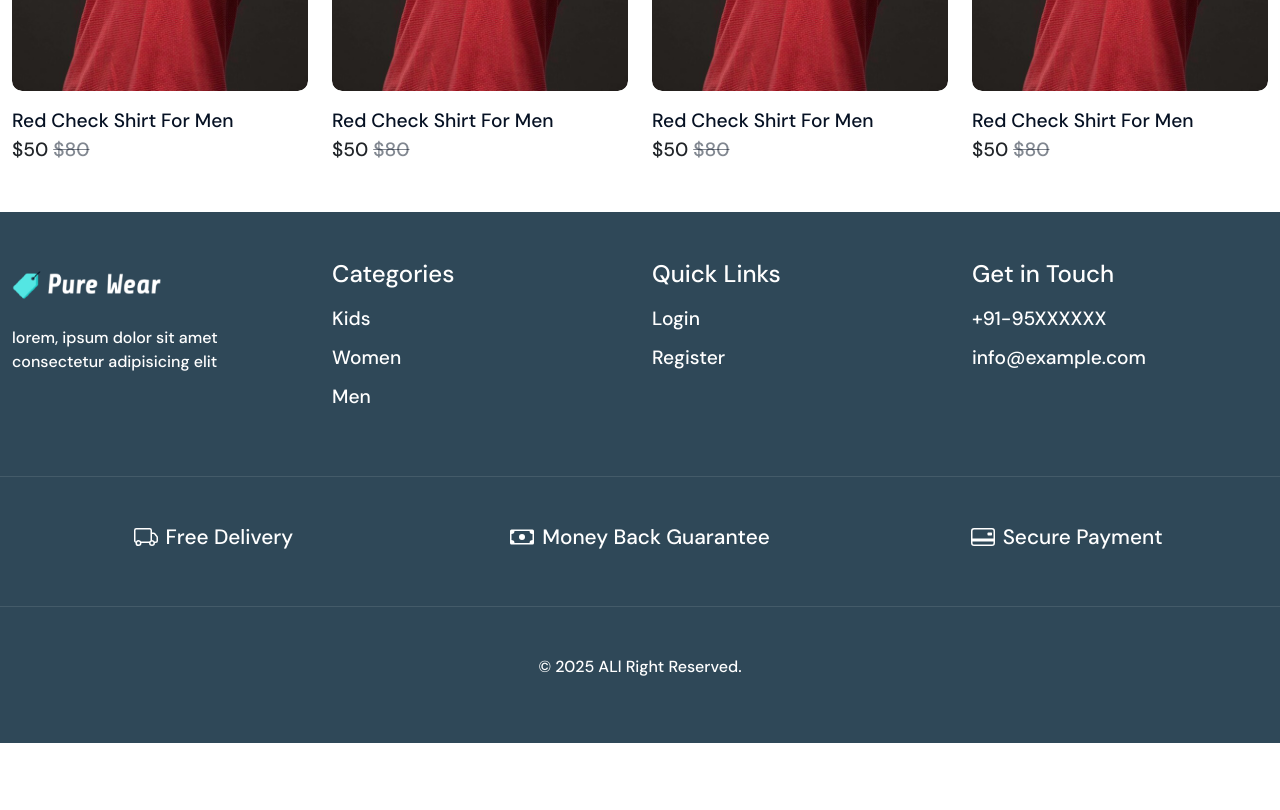
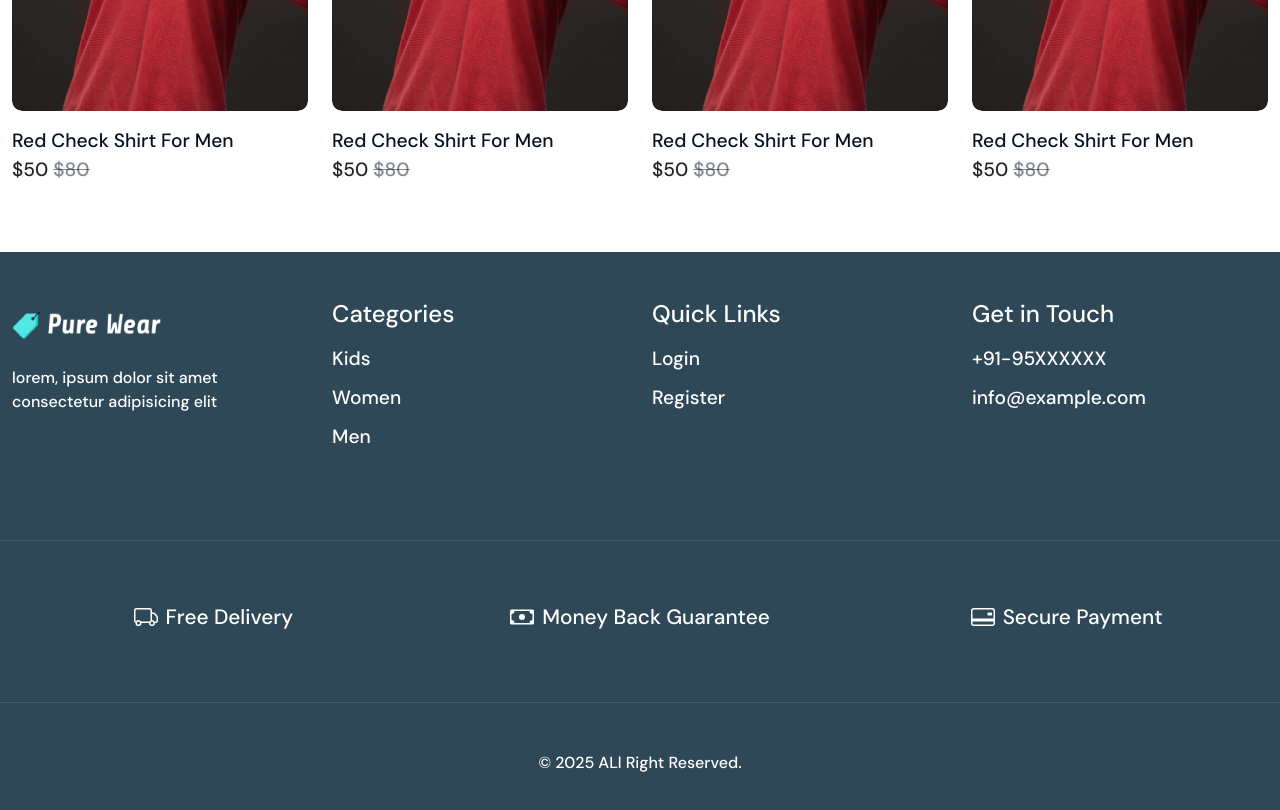
Before and after one commit to Tibro0/pure-wear, a React (Vite) app in the folder frontend/: page / in a window 1280 px wide. Shown: the part 2000-2810 px from the top of the page. Before the commit the page ends 2743 px from the top, so only its background shows below. Built offline with nearby package versions, Linux system fonts and the light colour scheme.

Commit message:
React Home Page Responsive

```diff
--- a/frontend/src/assets/css/style.scss
+++ b/frontend/src/assets/css/style.scss
@@ -87,6 +87,7 @@ ul {
     }
 }
 
+/* header start */
 header {
     .navbar-expand-lg {
         .navbar-nav {
@@ -100,6 +101,9 @@ header {
     }
 }
 
+/* header end */
+
+/* section-1 start */
 .section-1 {
     .swiper {
         .swiper-wrapper {
@@ -117,6 +121,9 @@ header {
     }
 }
 
+/* section-1 end */
+
+/* Latest Products & Featured Products start */
 .product {
     .card-img {
         overflow: hidden;
@@ -143,6 +150,7 @@ header {
 
         .price {
             font-size: 1.2em;
+            padding-bottom: 20px;
 
             span {
                 color: rgba($primary-black, 0.5);
@@ -151,22 +159,46 @@ header {
     }
 }
 
+/* Latest Products & Featured Products end */
+
+/* footer start */
 footer {
     background-color: $tertiary-color;
-    h2{
+
+    h2 {
         font-size: 1.5em;
     }
+
     ul {
         li {
             margin-bottom: 10px;
+
             a {
                 font-size: 1.2em;
                 color: $primary-white;
             }
         }
     }
-    .sportlight{
+
+    .sportlight {
         border-top: 1px solid rgba($primary-white, 0.10);
         border-bottom: 1px solid rgba($primary-white, 0.10);
     }
 }
+
+/* footer end */
+
+/* responsive css start */
+@media (min-width: 200px) and (max-width:768px) {
+    .section-1 {
+        .swiper {
+            .swiper-wrapper {
+                .swiper-slide {
+                    height: 400px;
+                }
+            }
+        }
+    }
+}
+
+/* responsive css end */
--- a/frontend/src/components/Home.jsx
+++ b/frontend/src/components/Home.jsx
@@ -72,11 +72,11 @@ const Home = () => {
             <footer className='py-5 text-white'>
                 <div className='container'>
                     <div className='row mb-5'>
-                        <div className='col-md-3'>
+                        <div className='col-md-3 pb-sm-4'>
                             <img src={LogoBlack} alt="" width={150} />
                             <div className='pt-3 pe-5'>lorem, ipsum dolor sit amet consectetur adipisicing elit</div>
                         </div>
-                        <div className='col-md-3'>
+                        <div className='col-md-3 pb-sm-4'>
                             <h2 className='mb-3'>Categories</h2>
                             <ul>
                                 <li><a href="">Kids</a></li>
@@ -84,14 +84,14 @@ const Home = () => {
                                 <li><a href="">Men</a></li>
                             </ul>
                         </div>
-                        <div className='col-md-3'>
+                        <div className='col-md-3 pb-sm-4'>
                             <h2 className='mb-3'>Quick Links</h2>
                             <ul>
                                 <li><a href="">Login</a></li>
                                 <li><a href="">Register</a></li>
                             </ul>
                         </div>
-                        <div className='col-md-3'>
+                        <div className='col-md-3 pb-sm-4'>
                             <h2 className='mb-3'>Get in Touch</h2>
                             <ul>
                                 <li><a href="#">+91-95XXXXXX</a></li>
@@ -101,21 +101,21 @@ const Home = () => {
                     </div>
 
                     <div className='row sportlight py-5'>
-                        <div className='col-md-4'>
+                        <div className='col-md-4 py-sm-3'>
                             <div className='d-flex justify-content-center'>
-                                <svg xmlns="http://www.w3.org/2000/svg" width="24" height="24" fill="currentColor" class="bi bi-truck" viewBox="0 0 16 16"><path d="M0 3.5A1.5 1.5 0 0 1 1.5 2h9A1.5 1.5 0 0 1 12 3.5V5h1.02a1.5 1.5 0 0 1 1.17.563l1.481 1.85a1.5 1.5 0 0 1 .329.938V10.5a1.5 1.5 0 0 1-1.5 1.5H14a2 2 0 1 1-4 0H5a2 2 0 1 1-3.998-.085A1.5 1.5 0 0 1 0 10.5zm1.294 7.456A2 2 0 0 1 4.732 11h5.536a2 2 0 0 1 .732-.732V3.5a.5.5 0 0 0-.5-.5h-9a.5.5 0 0 0-.5.5v7a.5.5 0 0 0 .294.456M12 10a2 2 0 0 1 1.732 1h.768a.5.5 0 0 0 .5-.5V8.35a.5.5 0 0 0-.11-.312l-1.48-1.85A.5.5 0 0 0 13.02 6H12zm-9 1a1 1 0 1 0 0 2 1 1 0 0 0 0-2m9 0a1 1 0 1 0 0 2 1 1 0 0 0 0-2"></path></svg>
+                                <svg xmlns="http://www.w3.org/2000/svg" width="24" height="24" fill="currentColor" className="bi bi-truck" viewBox="0 0 16 16"><path d="M0 3.5A1.5 1.5 0 0 1 1.5 2h9A1.5 1.5 0 0 1 12 3.5V5h1.02a1.5 1.5 0 0 1 1.17.563l1.481 1.85a1.5 1.5 0 0 1 .329.938V10.5a1.5 1.5 0 0 1-1.5 1.5H14a2 2 0 1 1-4 0H5a2 2 0 1 1-3.998-.085A1.5 1.5 0 0 1 0 10.5zm1.294 7.456A2 2 0 0 1 4.732 11h5.536a2 2 0 0 1 .732-.732V3.5a.5.5 0 0 0-.5-.5h-9a.5.5 0 0 0-.5.5v7a.5.5 0 0 0 .294.456M12 10a2 2 0 0 1 1.732 1h.768a.5.5 0 0 0 .5-.5V8.35a.5.5 0 0 0-.11-.312l-1.48-1.85A.5.5 0 0 0 13.02 6H12zm-9 1a1 1 0 1 0 0 2 1 1 0 0 0 0-2m9 0a1 1 0 1 0 0 2 1 1 0 0 0 0-2"></path></svg>
                                 <h3 className='ps-2'>Free Delivery</h3>
                             </div>
                         </div>
-                        <div className='col-md-4'>
+                        <div className='col-md-4 py-sm-3'>
                             <div className='d-flex justify-content-center'>
-                                <svg xmlns="http://www.w3.org/2000/svg" width="24" height="24" fill="currentColor" class="bi bi-cash" viewBox="0 0 16 16"><path d="M8 10a2 2 0 1 0 0-4 2 2 0 0 0 0 4"></path><path d="M0 4a1 1 0 0 1 1-1h14a1 1 0 0 1 1 1v8a1 1 0 0 1-1 1H1a1 1 0 0 1-1-1zm3 0a2 2 0 0 1-2 2v4a2 2 0 0 1 2 2h10a2 2 0 0 1 2-2V6a2 2 0 0 1-2-2z"></path></svg>
+                                <svg xmlns="http://www.w3.org/2000/svg" width="24" height="24" fill="currentColor" className="bi bi-cash" viewBox="0 0 16 16"><path d="M8 10a2 2 0 1 0 0-4 2 2 0 0 0 0 4"></path><path d="M0 4a1 1 0 0 1 1-1h14a1 1 0 0 1 1 1v8a1 1 0 0 1-1 1H1a1 1 0 0 1-1-1zm3 0a2 2 0 0 1-2 2v4a2 2 0 0 1 2 2h10a2 2 0 0 1 2-2V6a2 2 0 0 1-2-2z"></path></svg>
                                 <h3 className='ps-2'>Money Back Guarantee</h3>
                             </div>
                         </div>
-                        <div className='col-md-4'>
+                        <div className='col-md-4 py-sm-3'>
                             <div className='d-flex justify-content-center'>
-                                <svg xmlns="http://www.w3.org/2000/svg" width="24" height="24" fill="currentColor" class="bi bi-credit-card-2-back" viewBox="0 0 16 16"><path d="M11 5.5a.5.5 0 0 1 .5-.5h2a.5.5 0 0 1 .5.5v1a.5.5 0 0 1-.5.5h-2a.5.5 0 0 1-.5-.5z"></path><path d="M2 2a2 2 0 0 0-2 2v8a2 2 0 0 0 2 2h12a2 2 0 0 0 2-2V4a2 2 0 0 0-2-2zm13 2v5H1V4a1 1 0 0 1 1-1h12a1 1 0 0 1 1 1m-1 9H2a1 1 0 0 1-1-1v-1h14v1a1 1 0 0 1-1 1"></path></svg>
+                                <svg xmlns="http://www.w3.org/2000/svg" width="24" height="24" fill="currentColor" className="bi bi-credit-card-2-back" viewBox="0 0 16 16"><path d="M11 5.5a.5.5 0 0 1 .5-.5h2a.5.5 0 0 1 .5.5v1a.5.5 0 0 1-.5.5h-2a.5.5 0 0 1-.5-.5z"></path><path d="M2 2a2 2 0 0 0-2 2v8a2 2 0 0 0 2 2h12a2 2 0 0 0 2-2V4a2 2 0 0 0-2-2zm13 2v5H1V4a1 1 0 0 1 1-1h12a1 1 0 0 1 1 1m-1 9H2a1 1 0 0 1-1-1v-1h14v1a1 1 0 0 1-1 1"></path></svg>
                                 <h3 className='ps-2'>Secure Payment</h3>
                             </div>
                         </div>
--- a/frontend/src/components/common/FeaturedProducts.jsx
+++ b/frontend/src/components/common/FeaturedProducts.jsx
@@ -7,7 +7,7 @@ const FeaturedProducts = () => {
             <div className='container'>
                 <h2>Featured Products</h2>
                 <div className='row mt-4'>
-                    <div className='col-md-3'>
+                    <div className='col-md-3 col-6'>
                         <div className='product card border-0'>
                             <div className='card-img'>
                                 <img src={ProductImg} alt="" className='w-100' />
@@ -21,7 +21,7 @@ const FeaturedProducts = () => {
                         </div>
                     </div>
 
-                    <div className='col-md-3'>
+                    <div className='col-md-3 col-6'>
                         <div className='product card border-0'>
                             <div className='card-img'>
                                 <img src={ProductImg} alt="" className='w-100' />
@@ -35,7 +35,7 @@ const FeaturedProducts = () => {
                         </div>
                     </div>
 
-                    <div className='col-md-3'>
+                    <div className='col-md-3 col-6'>
                         <div className='product card border-0'>
                             <div className='card-img'>
                                 <img src={ProductImg} alt="" className='w-100' />
@@ -49,7 +49,7 @@ const FeaturedProducts = () => {
                         </div>
                     </div>
 
-                    <div className='col-md-3'>
+                    <div className='col-md-3 col-6'>
                         <div className='product card border-0'>
                             <div className='card-img'>
                                 <img src={ProductImg} alt="" className='w-100' />
--- a/frontend/src/components/common/LatestProducts.jsx
+++ b/frontend/src/components/common/LatestProducts.jsx
@@ -7,7 +7,7 @@ const LatestProducts = () => {
             <div className='container'>
                 <h2>New Arrivals</h2>
                 <div className='row mt-4'>
-                    <div className='col-md-3'>
+                    <div className='col-md-3 col-6'>
                         <div className='product card border-0'>
                             <div className='card-img'>
                                 <img src={ProductImg} alt="" className='w-100' />
@@ -21,7 +21,7 @@ const LatestProducts = () => {
                         </div>
                     </div>
 
-                    <div className='col-md-3'>
+                    <div className='col-md-3 col-6'>
                         <div className='product card border-0'>
                             <div className='card-img'>
                                 <img src={ProductImg} alt="" className='w-100' />
@@ -35,7 +35,7 @@ const LatestProducts = () => {
                         </div>
                     </div>
 
-                    <div className='col-md-3'>
+                    <div className='col-md-3 col-6'>
                         <div className='product card border-0'>
                             <div className='card-img'>
                                 <img src={ProductImg} alt="" className='w-100' />
@@ -49,7 +49,7 @@ const LatestProducts = () => {
                         </div>
                     </div>
 
-                    <div className='col-md-3'>
+                    <div className='col-md-3 col-6'>
                         <div className='product card border-0'>
                             <div className='card-img'>
                                 <img src={ProductImg} alt="" className='w-100' />
```
